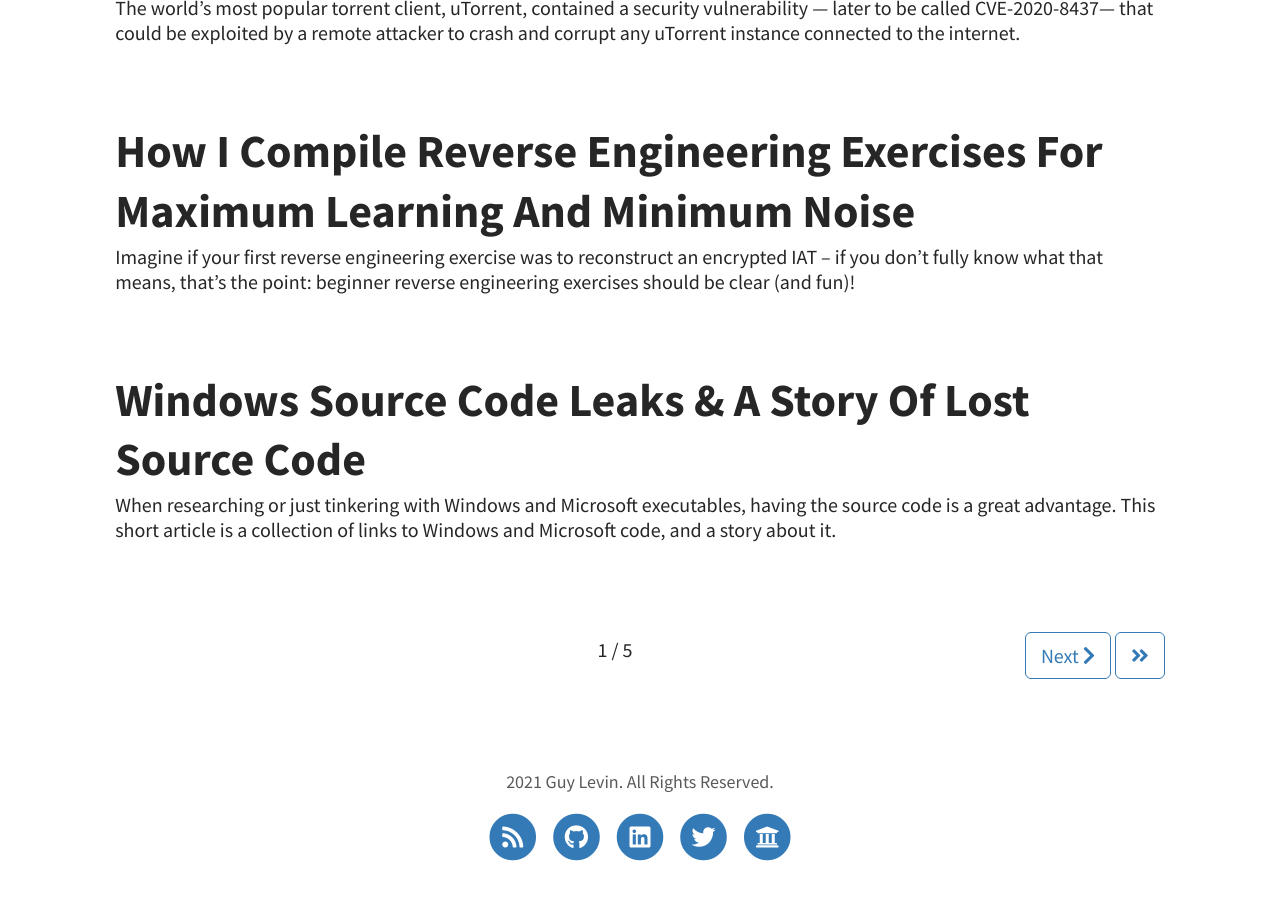
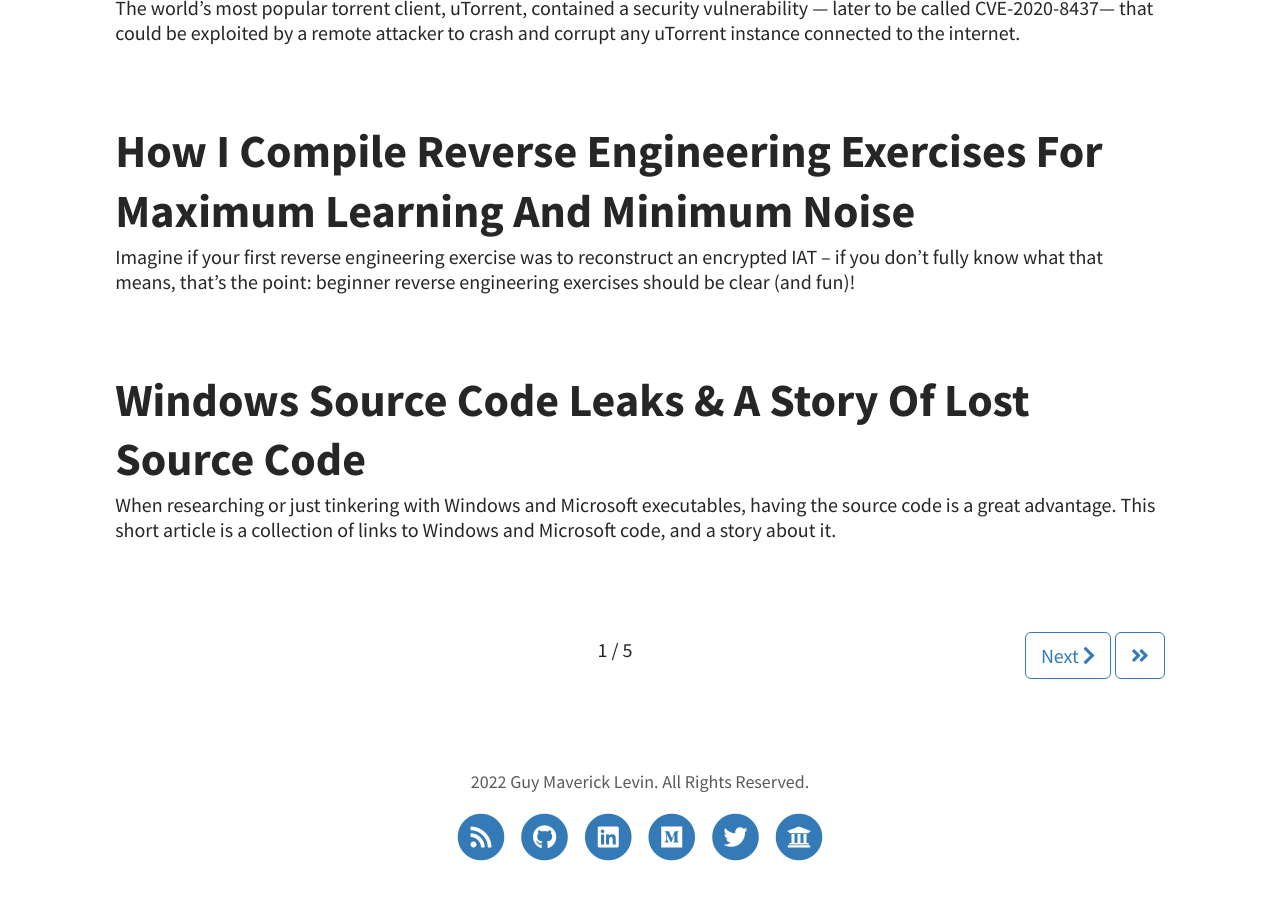
Before and after one commit to mavlevin/mavlevin.github.io, a Jekyll site: the page built from index.html, in a window 1280 px wide and 900 px high, scrolled down 1121 px. Built offline with Jekyll 4.4.1, drawn with Linux system fonts in a browser that asks for light colours; the list of posts is cut into pages by our own code.

Commit message:
updated info

```diff
--- a/_config.yml
+++ b/_config.yml
@@ -11,7 +11,7 @@ favicon: assets/favicon.ico                             # Icon displayed in the
 # Header and footer text
 header_text: whtaguy research # Change Blog header text
 header_feature_image: assets/img/whtaguy_research_bg.png
-footer_text: 2021 Guy Levin. All Rights Reserved.
+footer_text: 2022 Guy Maverick Levin. All Rights Reserved.
 
 # Blog
 excerpt: true                                           # Or "truncate" (first 250 characters), "false" to disable
--- a/_data/icons.yml
+++ b/_data/icons.yml
@@ -16,7 +16,7 @@ mail:             # e.g. "sam@mail.com"
 map:              # e.g. "34.0886/-118.3191"
 mastodon:         # e.g. "fostodon.org/@sam"
 matrix:           # e.g. "@sam:matrix.org"
-medium:
+medium: guy-maverick-levin
 patreon:
 phone:            # e.g. "+11111111111"
 pinterest:
```
